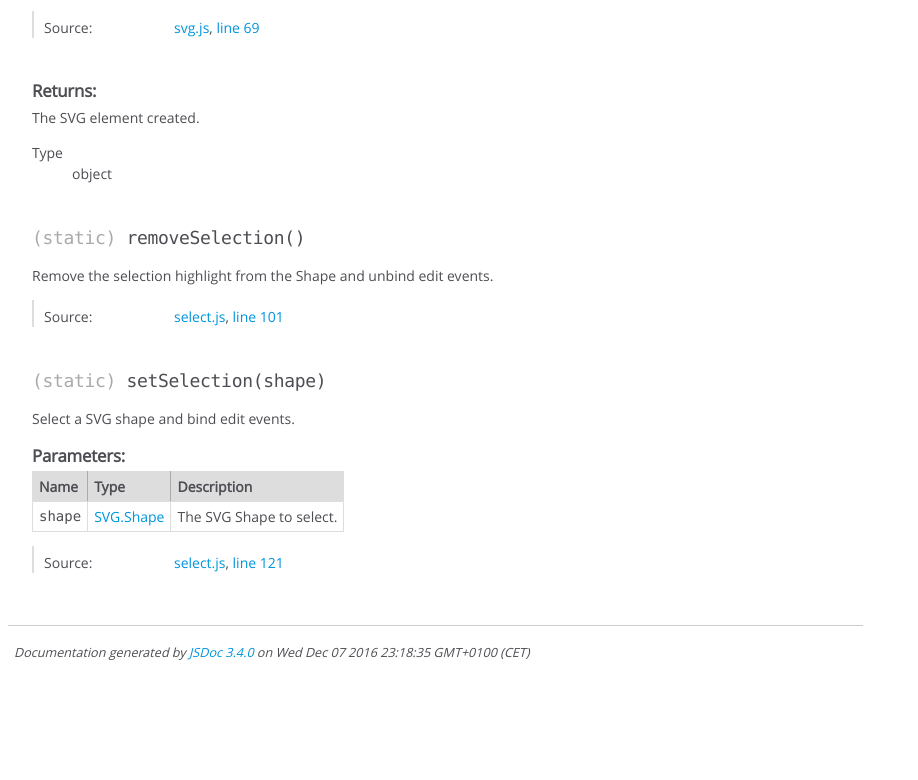
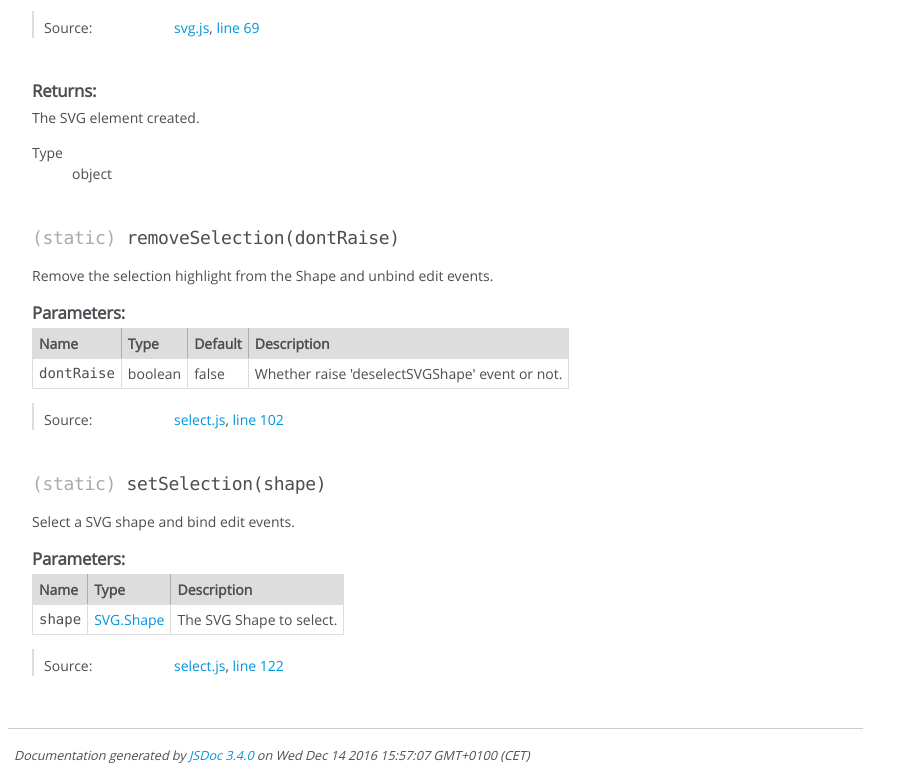
Before and after one commit to meezio/svgjs, a plain HTML site: page docs/SVG.html in a window 1280 px wide. Shown: the part 1380-2160 px from the top of the page, without its empty margins (0-918 px from the left). Before the commit the page ends 2057 px from the top, so only its background shows below. Drawn offline with Linux system fonts and the light colour scheme.

Commit message:
Dont raise deselect on select QVGShape

```diff
--- a/docs/SVG.html
+++ b/docs/SVG.html
@@ -239,7 +239,7 @@
 
     <dt class="tag-source">Source:</dt>
     <dd class="tag-source"><ul class="dummy"><li>
-        <a href="select.js.html">select.js</a>, <a href="select.js.html#line135">line 135</a>
+        <a href="select.js.html">select.js</a>, <a href="select.js.html#line136">line 136</a>
     </li></ul></dd>
 
 
@@ -541,7 +541,7 @@
 
 
 
-    <h4 class="name" id=".removeSelection"><span class="type-signature">(static) </span>removeSelection<span class="signature">()</span><span class="type-signature"></span></h4>
+    <h4 class="name" id=".removeSelection"><span class="type-signature">(static) </span>removeSelection<span class="signature">(dontRaise)</span><span class="type-signature"></span></h4>
 
 
 
@@ -557,6 +557,63 @@
 
 
 
+
+
+    <h5>Parameters:</h5>
+
+
+<table class="params">
+    <thead>
+    <tr>
+
+        <th>Name</th>
+
+
+        <th>Type</th>
+
+
+
+
+        <th>Default</th>
+
+
+        <th class="last">Description</th>
+    </tr>
+    </thead>
+
+    <tbody>
+
+
+        <tr>
+
+                <td class="name"><code>dontRaise</code></td>
+
+
+            <td class="type">
+
+
+<span class="param-type">boolean</span>
+
+
+
+            </td>
+
+
+
+
+                <td class="default">
+
+                    false
+
+                </td>
+
+
+            <td class="description last">Whether raise 'deselectSVGShape' event or not.</td>
+        </tr>
+
+
+    </tbody>
+</table>
 
 
 
@@ -592,7 +649,7 @@
 
     <dt class="tag-source">Source:</dt>
     <dd class="tag-source"><ul class="dummy"><li>
-        <a href="select.js.html">select.js</a>, <a href="select.js.html#line101">line 101</a>
+        <a href="select.js.html">select.js</a>, <a href="select.js.html#line102">line 102</a>
     </li></ul></dd>
 
 
@@ -723,7 +780,7 @@
 
     <dt class="tag-source">Source:</dt>
     <dd class="tag-source"><ul class="dummy"><li>
-        <a href="select.js.html">select.js</a>, <a href="select.js.html#line121">line 121</a>
+        <a href="select.js.html">select.js</a>, <a href="select.js.html#line122">line 122</a>
     </li></ul></dd>
 
 
@@ -771,7 +828,7 @@
 <br class="clear">
 
 <footer>
-    Documentation generated by <a href="https://github.com/jsdoc3/jsdoc">JSDoc 3.4.0</a> on Wed Dec 07 2016 23:18:35 GMT+0100 (CET)
+    Documentation generated by <a href="https://github.com/jsdoc3/jsdoc">JSDoc 3.4.0</a> on Wed Dec 14 2016 15:57:07 GMT+0100 (CET)
 </footer>
 
 <script> prettyPrint(); </script>
```
Also changed, not shown: docs/SVG.Document.html (+1 -1 lines), docs/SVG.Shape.html (+5 -5 lines), docs/SVG.options.html (+1 -1 lines), docs/edit.js.html (+1 -1 lines), docs/event.js.html (+1 -1 lines), docs/index.html (+1 -1 lines), docs/observer.html (+1 -1 lines), docs/select.js.html (+5 -4 lines), docs/svg.js.html (+1 -1 lines), src/select.js (+4 -3 lines), build/svg.min.js.
